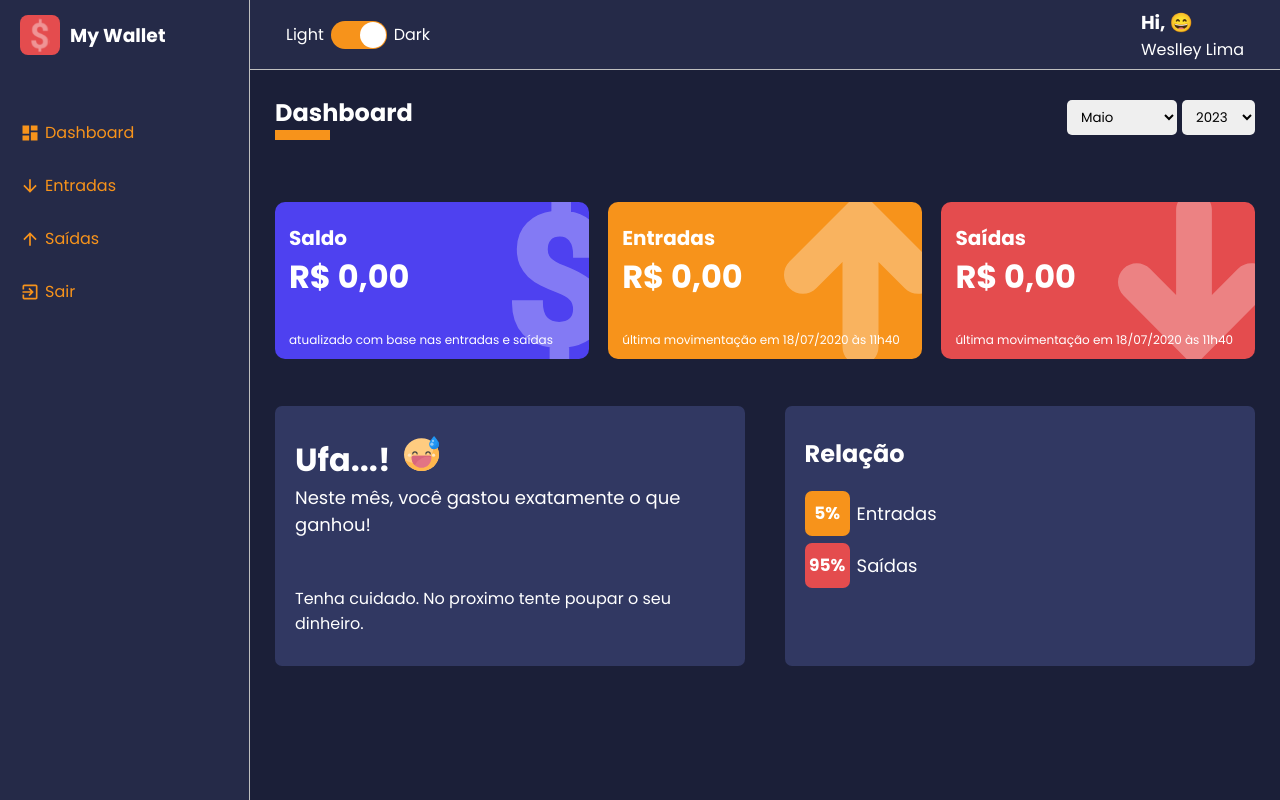
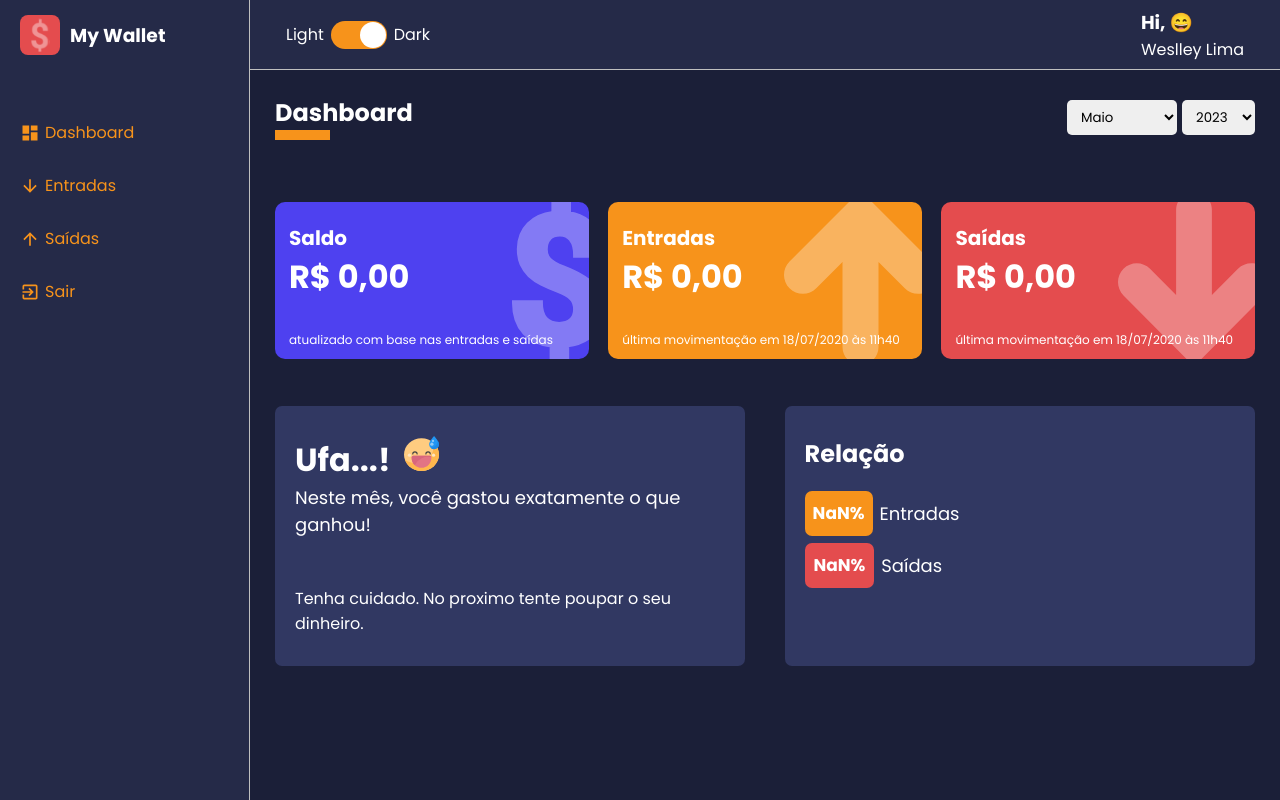
Before and after one commit to pauloWeslleY/app_dashboard, a React (Vite) app: page /dashboard in a window 1280 px wide. Built offline with nearby package versions, Linux system fonts and the light colour scheme.

Commit message:
feat: Component PieChartHero

```diff
--- a/src/Template/Layout/index.tsx
+++ b/src/Template/Layout/index.tsx
@@ -1,9 +1,9 @@
 import { ReactNode } from 'react'
-import { Grid } from './styles'
-
 import { MainHeader } from '../../components/MainHeader'
 import { Aside } from '../../components/Aside'
 import { ContentHero } from '../../components/ContentHero'
+
+import { Grid } from './styles'
 
 interface LayoutProps {
   children: ReactNode
--- a/src/pages/Dashboard/components/PieChartHero/index.tsx
+++ b/src/pages/Dashboard/components/PieChartHero/index.tsx
@@ -1,4 +1,4 @@
-import { PieChart, Pie, ResponsiveContainer } from 'recharts'
+import { PieChart, Pie, Cell, ResponsiveContainer } from 'recharts'
 
 import {
   Container,
@@ -8,62 +8,39 @@ import {
   LegendsContainer,
 } from './styles'
 
-const data01 = [
-  { name: 'Group A', value: 400 },
-  { name: 'Group B', value: 300 },
-  { name: 'Group C', value: 300 },
-  { name: 'Group D', value: 200 },
-]
-const data02 = [
-  { name: 'A1', value: 100 },
-  { name: 'A2', value: 300 },
-  { name: 'B1', value: 100 },
-  { name: 'B2', value: 80 },
-  { name: 'B3', value: 40 },
-  { name: 'B4', value: 30 },
-  { name: 'B5', value: 50 },
-  { name: 'C1', value: 100 },
-  { name: 'C2', value: 200 },
-  { name: 'D1', value: 150 },
-  { name: 'D2', value: 50 },
-]
+interface IPieChartHeroProps {
+  data: {
+    name: string
+    value: number
+    percent: number
+    color: string
+  }[]
+}
 
-const PieChartHero: React.FC = () => (
+const PieChartHero: React.FC<IPieChartHeroProps> = ({ data }) => (
   <Container>
     <SideLeft>
       <h2>Relação</h2>
       <LegendsContainer>
-        <Legend color="#F7931B">
-          <div>5%</div>
-          <span>Entradas</span>
-        </Legend>
-        <Legend color="#E44C4E">
-          <div>95%</div>
-          <span>Saídas</span>
-        </Legend>
+        {data.map((props, i) => (
+          <Legend key={i} color={props.color}>
+            <div>{props.percent}%</div>
+            <span>{props.name}</span>
+          </Legend>
+        ))}
       </LegendsContainer>
     </SideLeft>
     <SideRight>
       <ResponsiveContainer width="100%" height="100%">
         <PieChart width={400} height={400}>
-          <Pie
-            data={data01}
-            labelLine={false}
-            dataKey="percent"
-            cx="50%"
-            cy="50%"
-            outerRadius={60}
-            fill="#8884d8"
-          />
-          <Pie
-            data={data02}
-            labelLine={false}
-            dataKey="percent"
-            cx="50%"
-            cy="50%"
-            outerRadius={60}
-            fill="#8884d8"
-          />
+          <Pie data={data} dataKey="percent">
+            {data.map((props, i) => (
+              <Cell key={i} fill={props.color}>
+                <div>{props.percent}</div>
+                <span>{props.name}</span>
+              </Cell>
+            ))}
+          </Pie>
         </PieChart>
       </ResponsiveContainer>
     </SideRight>
--- a/src/pages/Dashboard/components/PieChartHero/styles.ts
+++ b/src/pages/Dashboard/components/PieChartHero/styles.ts
@@ -35,14 +35,15 @@ export const Legend = styled.li<ILegendsProps>`
   font-size: 18px;
 
   > div {
-    width: 45px;
-    height: 45px;
+    width: 45%;
+    height: 45%;
 
     font-weight: 700;
     font-size: 17px;
 
     text-align: center;
     line-height: 45px;
+    padding-inline: 8px;
 
     background-color: ${(props) => props.color};
     border-radius: 7px;
@@ -61,4 +62,8 @@ export const SideLeft = styled.aside`
   }
 `
 
-export const SideRight = styled.main``
+export const SideRight = styled.main`
+  display: flex;
+  flex: 1;
+  justify-content: center;
+`
--- a/src/pages/Dashboard/index.tsx
+++ b/src/pages/Dashboard/index.tsx
@@ -118,6 +118,30 @@ export const Dashboard: React.FC = () => {
     }
   }, [allBalance])
 
+  const relationExpensesAndGains = useMemo(() => {
+    const all = allGains + allExpenses
+
+    const percentGains = (allGains / all) * 100
+    const percentExpenses = (allExpenses / all) * 100
+
+    const data = [
+      {
+        name: 'Entradas',
+        value: allGains,
+        percent: Number(percentGains.toFixed(1)),
+        color: '#F7931B',
+      },
+      {
+        name: 'Saídas',
+        value: allExpenses,
+        percent: Number(percentExpenses.toFixed(1)),
+        color: '#E44C4E',
+      },
+    ]
+
+    return data
+  }, [allGains, allExpenses])
+
   const handleMonthSelected = (month: string) => {
     try {
       const parseMonth = Number(month)
@@ -181,7 +205,8 @@ export const Dashboard: React.FC = () => {
           footerText={message.footerText}
           icon={message.icon}
         />
-        <PieChartHero />
+
+        <PieChartHero data={relationExpensesAndGains} />
       </ContentHero>
     </Container>
   )
```
